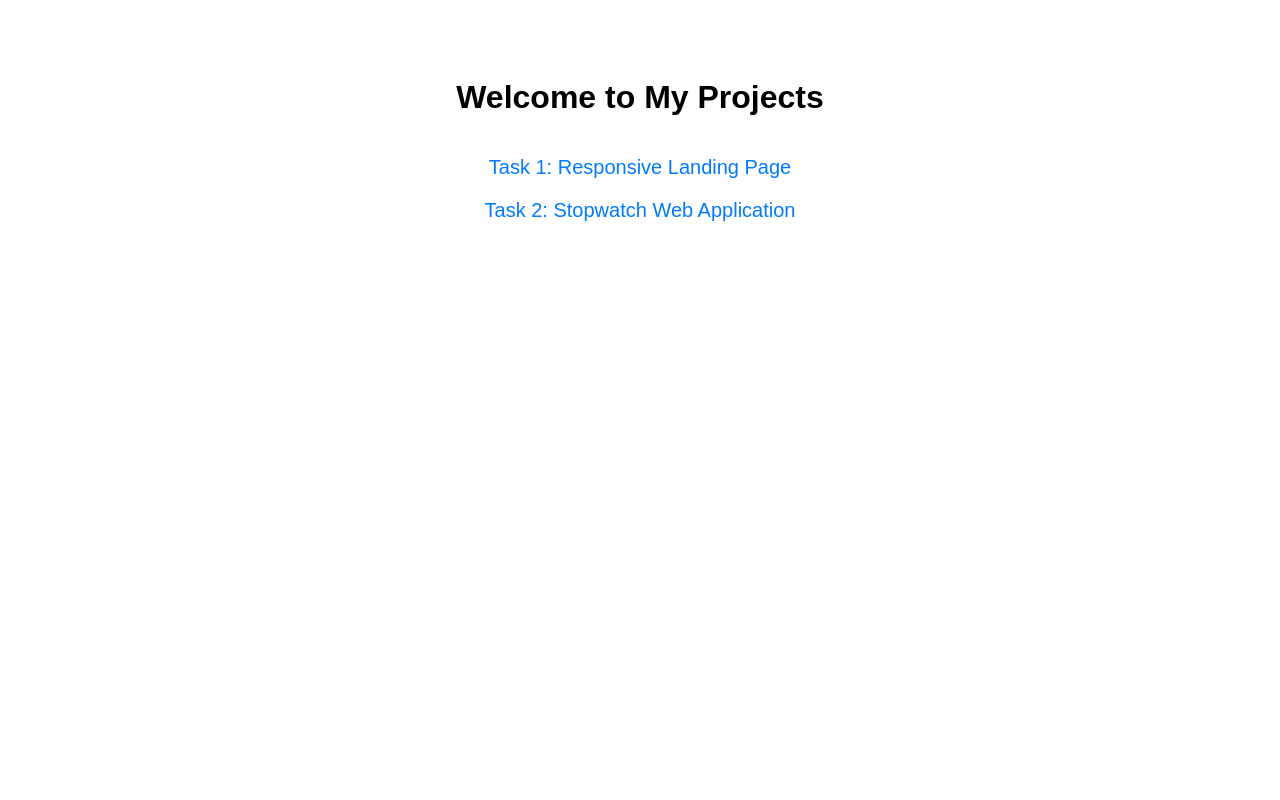
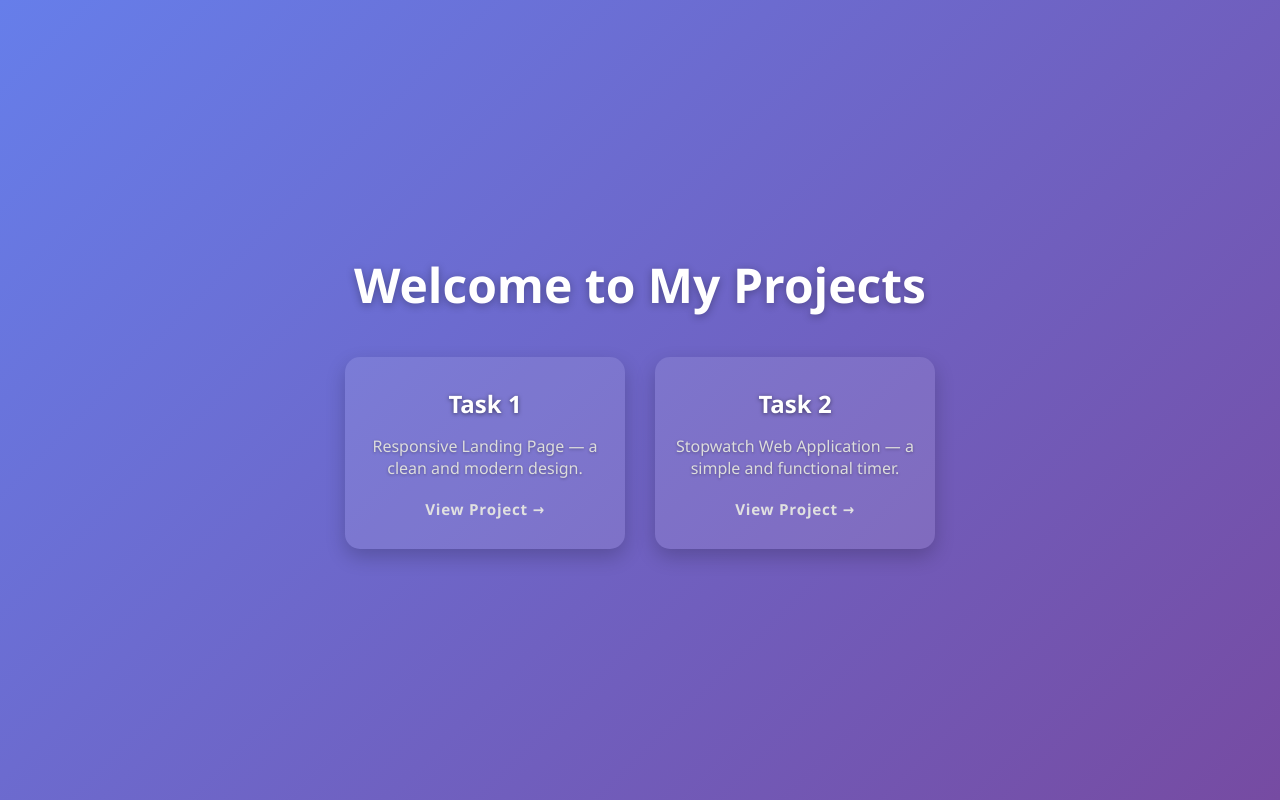
Before and after one commit to Abhijeet-109/Prodigy-InfoTech_Internship, a plain HTML site: page index.html in a window 1280 px wide. Drawn offline with Linux system fonts and the light colour scheme.

Commit message:
Update index.html

```diff
--- a/index.html
+++ b/index.html
@@ -1,32 +1,124 @@
 <!DOCTYPE html>
-<html>
+<html lang="en">
 <head>
+  <meta charset="UTF-8" />
+  <meta name="viewport" content="width=device-width, initial-scale=1" />
   <title>My Projects</title>
   <style>
+    /* Reset & basics */
+    * {
+      box-sizing: border-box;
+      margin: 0;
+      padding: 0;
+      font-family: 'Segoe UI', Tahoma, Geneva, Verdana, sans-serif;
+    }
+
     body {
-      font-family: Arial, sans-serif;
+      background: linear-gradient(135deg, #667eea, #764ba2);
+      min-height: 100vh;
+      display: flex;
+      justify-content: center;
+      align-items: center;
+      padding: 40px;
+      color: #fff;
+    }
+
+    .container {
+      max-width: 900px;
+      width: 100%;
       text-align: center;
-      padding: 50px;
     }
+
     h1 {
-      font-size: 32px;
+      font-size: 3rem;
       margin-bottom: 40px;
+      text-shadow: 0 2px 8px rgba(0, 0, 0, 0.3);
     }
-    a {
-      display: block;
-      font-size: 20px;
-      margin: 20px;
-      color: #007bff;
+
+    .cards {
+      display: flex;
+      gap: 30px;
+      justify-content: center;
+      flex-wrap: wrap;
+    }
+
+    .card {
+      background: rgba(255, 255, 255, 0.1);
+      border-radius: 15px;
+      box-shadow: 0 8px 20px rgba(0, 0, 0, 0.2);
+      width: 280px;
+      padding: 30px 20px;
+      cursor: pointer;
+      transition: transform 0.3s ease, box-shadow 0.3s ease;
+      color: #fff;
       text-decoration: none;
+      display: flex;
+      flex-direction: column;
+      justify-content: center;
+      user-select: none;
     }
-    a:hover {
-      text-decoration: underline;
+
+    .card:hover {
+      transform: translateY(-10px) scale(1.05);
+      box-shadow: 0 15px 30px rgba(0, 0, 0, 0.4);
+      background: rgba(255, 255, 255, 0.15);
+    }
+
+    .card h2 {
+      font-size: 1.5rem;
+      margin-bottom: 15px;
+      font-weight: 700;
+      text-shadow: 0 1px 4px rgba(0, 0, 0, 0.5);
+    }
+
+    .card p {
+      font-size: 1rem;
+      color: #ddd;
+      flex-grow: 1;
+      text-shadow: 0 1px 3px rgba(0, 0, 0, 0.3);
+    }
+
+    .card span {
+      margin-top: 20px;
+      font-weight: 600;
+      font-size: 0.95rem;
+      color: #e0e0e0;
+      letter-spacing: 0.05em;
+      transition: color 0.3s ease;
+    }
+
+    .card:hover span {
+      color: #ffdd57;
+    }
+
+    @media (max-width: 650px) {
+      .cards {
+        flex-direction: column;
+        gap: 20px;
+      }
+      .card {
+        width: 100%;
+        max-width: 320px;
+        margin: 0 auto;
+      }
     }
   </style>
 </head>
 <body>
-  <h1>Welcome to My Projects</h1>
-  <a href="Task%201%20Responsive%20Landing%20Page/">Task 1: Responsive Landing Page</a>
-  <a href="Task%202%20Stopwatch%20Web%20Application/">Task 2: Stopwatch Web Application</a>
+  <div class="container">
+    <h1>Welcome to My Projects</h1>
+    <div class="cards">
+      <a href="Task%201%20Responsive%20Landing%20Page/" class="card" tabindex="0">
+        <h2>Task 1</h2>
+        <p>Responsive Landing Page — a clean and modern design.</p>
+        <span>View Project →</span>
+      </a>
+      <a href="Task%202%20Stopwatch%20Web%20Application/" class="card" tabindex="0">
+        <h2>Task 2</h2>
+        <p>Stopwatch Web Application — a simple and functional timer.</p>
+        <span>View Project →</span>
+      </a>
+    </div>
+  </div>
 </body>
 </html>
```
